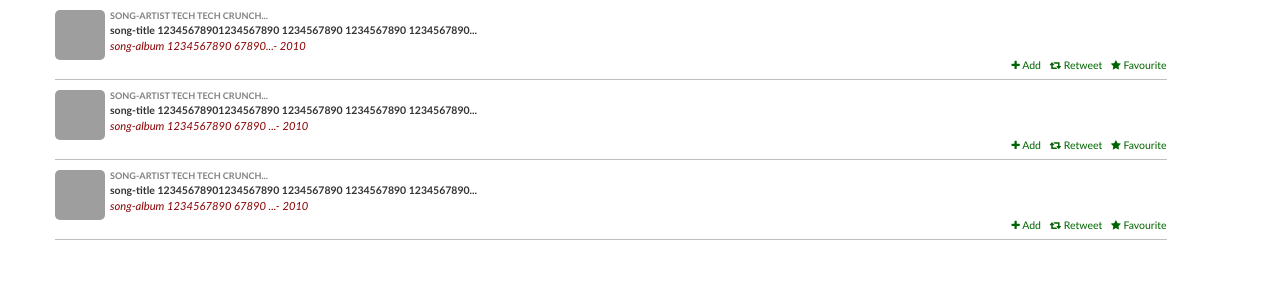
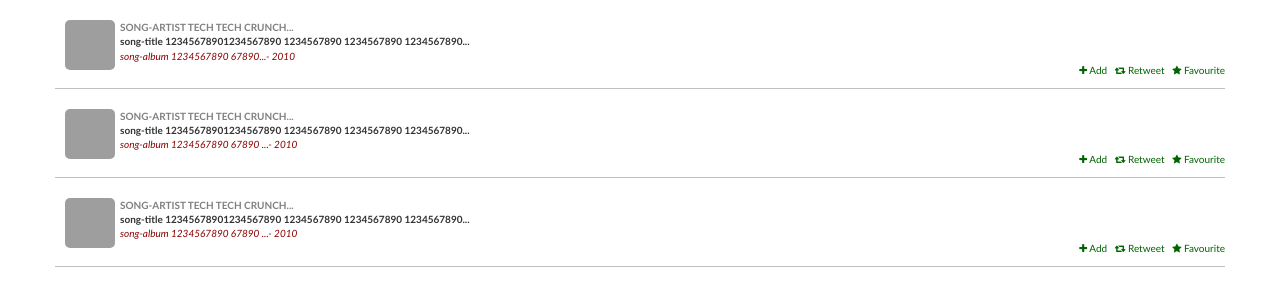
Before and after one commit to psibal/tweet, a PHP site: page /list.html in a window 1280 px wide. Shown: the top 306 px of the page. Run offline with PHP 8.4, Linux system fonts and the light colour scheme; some libraries are stand-ins or nearby versions; grey boxes are pictures that could not be loaded.

Commit message:
second commit

```diff
--- a/css/list.css
+++ b/css/list.css
@@ -1,20 +1,21 @@
 body{
   margin-top: 10px;
   font-family:calibri,sans-serif;
+  font-size:1em;
 }
 
 .strip{
   border-bottom: 1px solid silver;
-  width: 95%;
-  margin:0px 0px 10px 0px;
+  /*width: 90%;*/
+  margin:10px 0px 10px 0px;
 }
 
 .strip img{
   float: left;
-/*  margin-left: 10px;*/
+  margin-left: 10px;
   margin-right: 5px;
   margin-bottom: 5px;
-    border-radius: 5px;
+  border-radius: 5px;
 }
 
 .summary{
@@ -26,7 +27,7 @@
 }
 
 .buttons a{
-  font-size:.75em;
+/*  font-size:1em;*/
   color: darkgreen;
   text-decoration: none;
 
@@ -44,14 +45,14 @@
 
 .song-artist{
   margin-left: 55px;
-  font-size: .65em;
+  /*font-size: .65em;*/
   font-weight: bold;
   color:grey;
   text-transform: uppercase;
 }
 
 .song-title{
-  font-size:.75em;
+/*  font-size:.75em;*/
   font-weight: bold;
   margin-left: 55px;
 
@@ -59,7 +60,7 @@
 
 .song-album{
   margin-left: 55px;
-  font-size:.8em;
+  /*font-size:.8em;*/
   color:darkred;
     font-style: italic
 }
```
